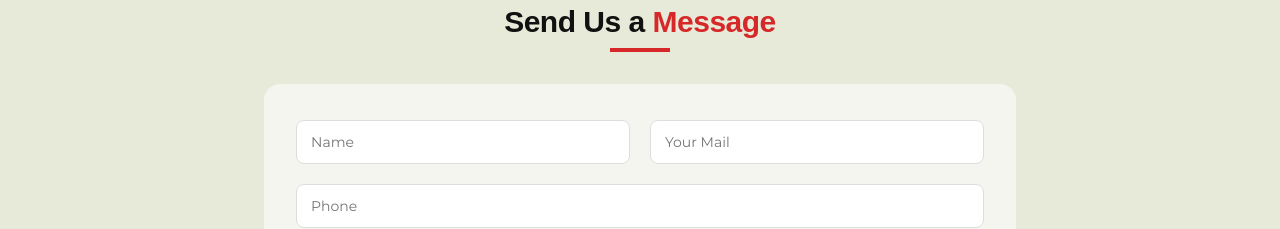
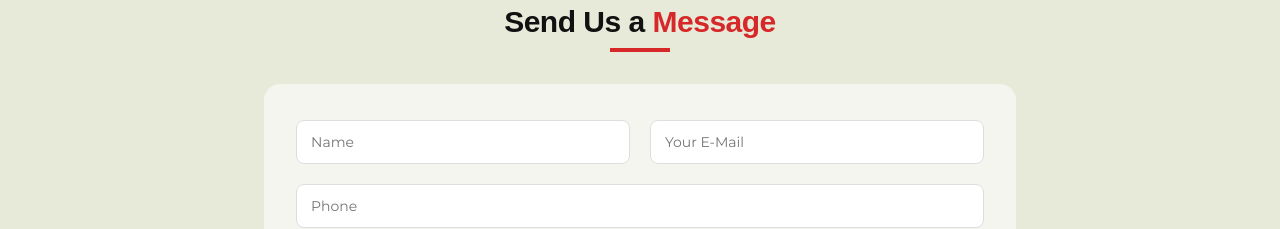
Before and after one commit to brandsbarrel/DNS, a React (Vite) app: page /contact-us in a window 1280 px wide. Shown: the part 1300-1529 px from the top of the page. Built offline with nearby package versions, Linux system fonts and the light colour scheme.

Commit message:
change in contact page

```diff
--- a/src/Pages/ContactUs/ContactUs.jsx
+++ b/src/Pages/ContactUs/ContactUs.jsx
@@ -145,7 +145,7 @@ export default function ContactUs() {
                             <input
                                 type="email"
                                 name="email"
-                                placeholder="Your Mail"
+                                placeholder="Your E-Mail"
                                 value={formData.email}
                                 onChange={handleChange}
                                 required
```
